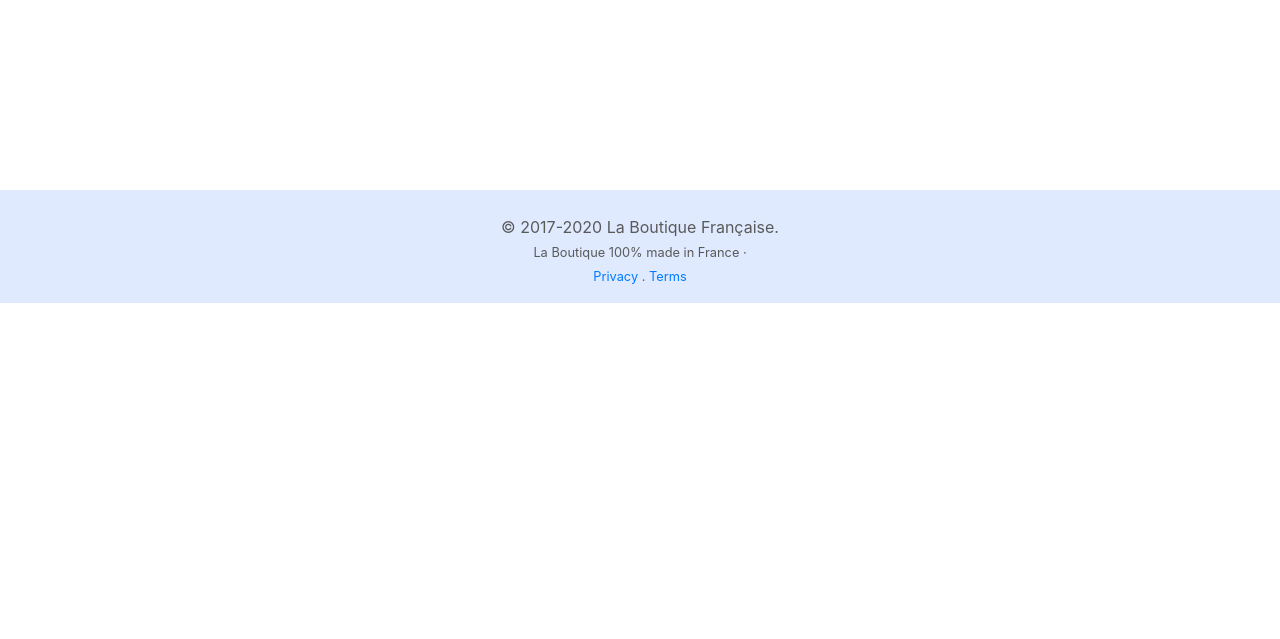
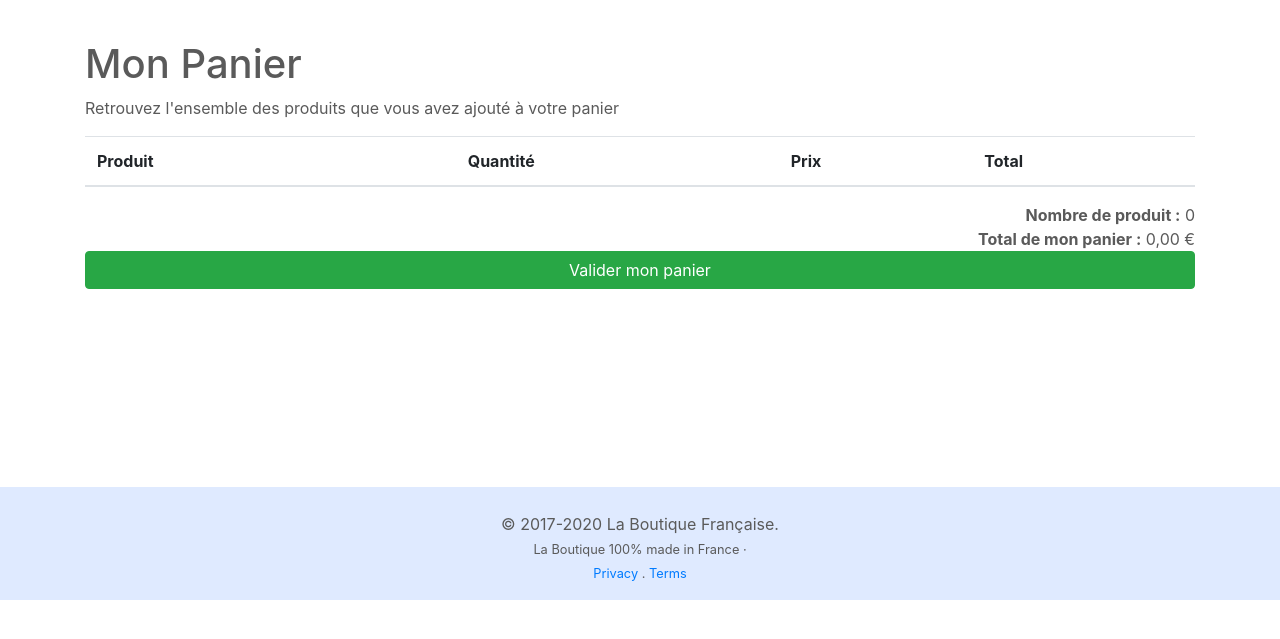
Before and after one commit to Riwanlm/EcommerceSymfony, a Symfony app: template templates/cart/index.html.twig in a window 1280 px wide. Shown: the part 56-695 px from the top of the page. Run offline with Twig, Linux system fonts and the light colour scheme; the template is opened without the code that fills it, so the values that code supplies are empty; some libraries are stand-ins or nearby versions.

Commit message:
Création de la vue récapitulatif panier

```diff
--- a/templates/cart/index.html.twig
+++ b/templates/cart/index.html.twig
@@ -1,20 +1,43 @@
 {% extends 'base.html.twig' %}
 
-{% block title %}Hello CartController!{% endblock %}
+{% block title %}Mon Panier - La Boutique Française{% endblock %}
 
-{% block body %}
-<style>
-    .example-wrapper { margin: 1em auto; max-width: 800px; width: 95%; font: 18px/1.5 sans-serif; }
-    .example-wrapper code { background: #F5F5F5; padding: 2px 6px; }
-</style>
+{% block content %}
+    <h1>Mon Panier</h1>
+    <p>Retrouvez l'ensemble des produits que vous avez ajouté à votre panier</p>
+    <table class="table mt-3">
+        <thead>
+            <tr>
+            <th scope="col">Produit</th>
+            <th scope="col"></th>
+            <th scope="col">Quantité</th>
+            <th scope="col">Prix</th>
+            <th scope="col">Total</th>
+            </tr>
+        </thead>
+        <tbody>
+        {% set total = null %}
+        {% for product in cart %}
+        <!--{{ dump(product) }} pour afficher le débug -->
+            <tr>
+            <th>
+                <img src="/uploads/{{ product.product.illustration }}" alt="{{ product.product.name }}" height="75px">
+            </th>
+            <td>
+                {{ product.product.name }} <br>
+                <small>{{ product.product.subtitle }}</small>
 
-<div class="example-wrapper">
-    <h1>Hello {{ controller_name }}! ✅</h1>
-
-    This friendly message is coming from:
-    <ul>
-        <li>Your controller at <code><a href="{{ '/Users/riwanlm/Downloads/EcommerceSymfony/src/Controller/CartController.php'|file_link(0) }}">src/Controller/CartController.php</a></code></li>
-        <li>Your template at <code><a href="{{ '/Users/riwanlm/Downloads/EcommerceSymfony/templates/cart/index.html.twig'|file_link(0) }}">templates/cart/index.html.twig</a></code></li>
-    </ul>
-</div>
+            </td>
+            <td>x {{ product.quantity }}</td>
+            <td>{{ (product.product.price / 100)| number_format(2, ',', '.') }} €</td>
+            <td>{{ ((product.product.price * product.quantity )/ 100)| number_format(2, ',', '.') }} €</td>
+            {% set total = total + product.product.price * product.quantity %}
+        {% endfor %}
+        </tbody>
+    </table>
+    <div class="text-right mb-5">
+        <b>Nombre de produit :</b> {{ cart|length}} <br>
+        <b>Total de mon panier :</b> {{ (total / 100)| number_format(2, ',', '.') }} €
+        <a href="" class="btn btn-success btn-block">Valider mon panier</a>
+    </div>
 {% endblock %}
```
Also changed, not shown: src/Controller/CartController.php (+19 -2 lines).
